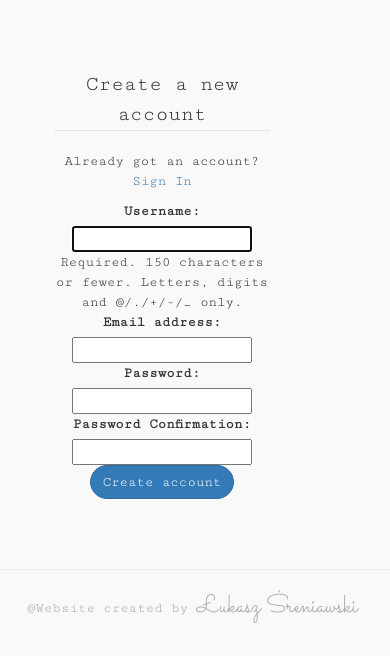
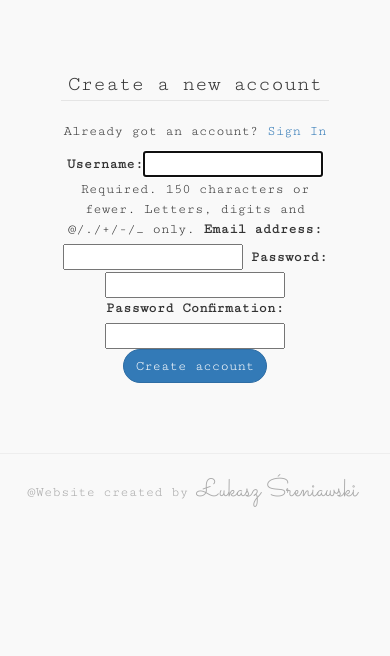
Before and after one commit to Sreniok/graphic_design, a Django app: page /accounts/register/ in a window 390 px wide. Shown: the part 584-1240 px from the top of the page. After the commit the page ends 1091 px from the top, so only its background shows below. Run offline with Django 3.2, Linux system fonts and the light colour scheme; some libraries are stand-ins or nearby versions.

Commit message:
fixing isues

```diff
--- a/static/css/custom.css
+++ b/static/css/custom.css
@@ -287,9 +287,9 @@
     }
 
     .register-input {
-        margin-left: 69px;
-        width: 216px;
+        width: 268px;
         text-align: center;
+        margin: 50px auto;
     }
 
     .checkout-list {
```
